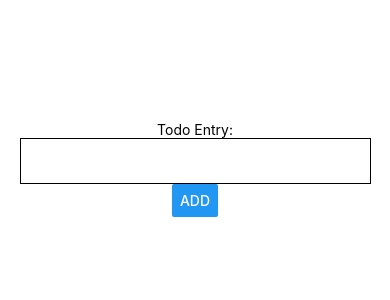
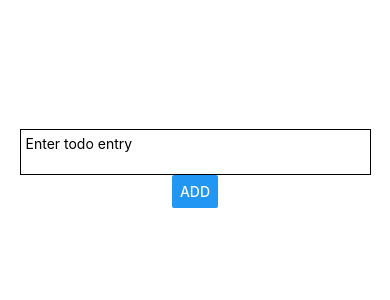
Before and after one commit to jeffreytjs/Mobile-App-Dev-With-React-Native, a React Native app in the folder todoApp/: screen / in a window 390 px wide. Shown: the top 300 px of the page. Built offline with nearby package versions, Linux system fonts and the light colour scheme.

Commit message:
Use placeholder text

```diff
--- a/todoApp/App.js
+++ b/todoApp/App.js
@@ -72,8 +72,8 @@ export default function App() {
   return (
     <View style={styles.container}>
       <StatusBar style="auto" />
-      <Text>Todo Entry:</Text>
       <TextInput
+        placeholder="Enter todo entry"
         multiline={true}
         style={styles.textInput}
         value={input}
```
